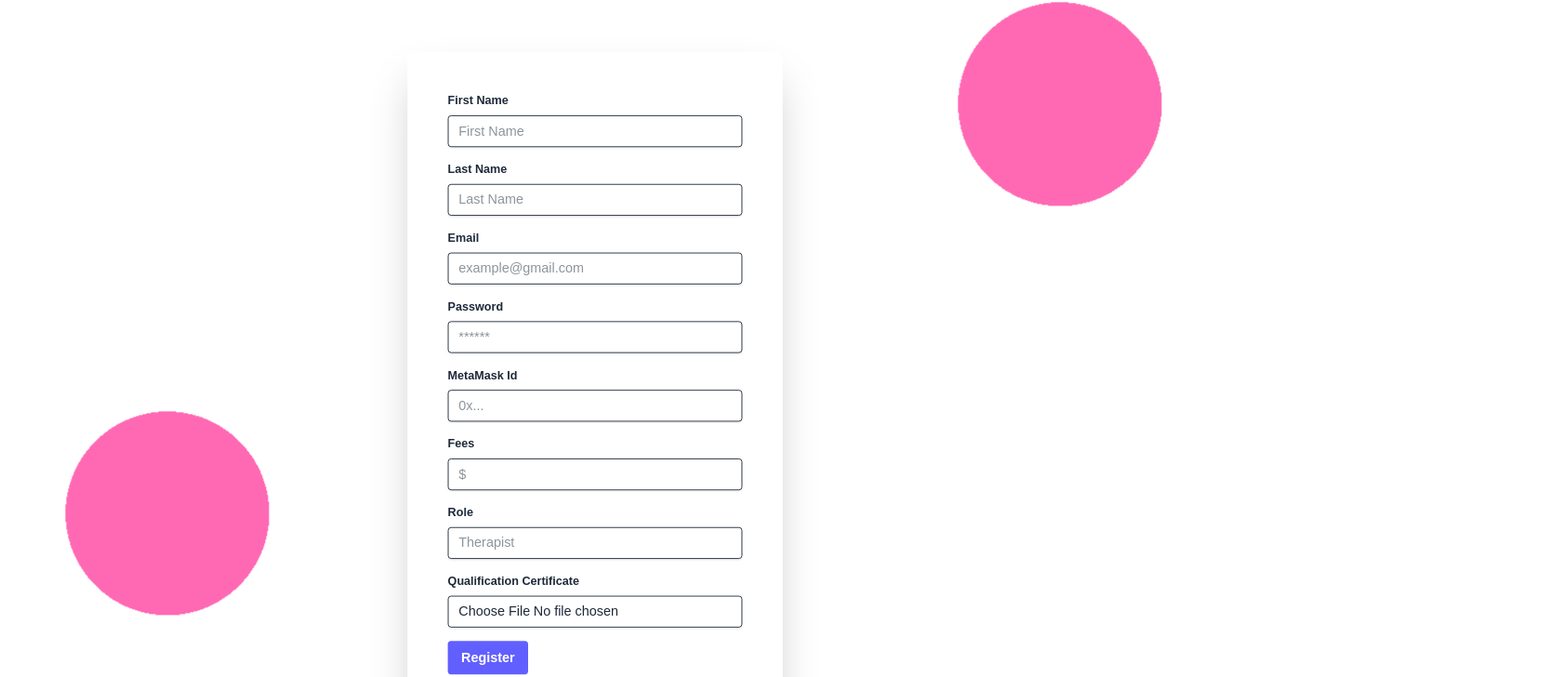
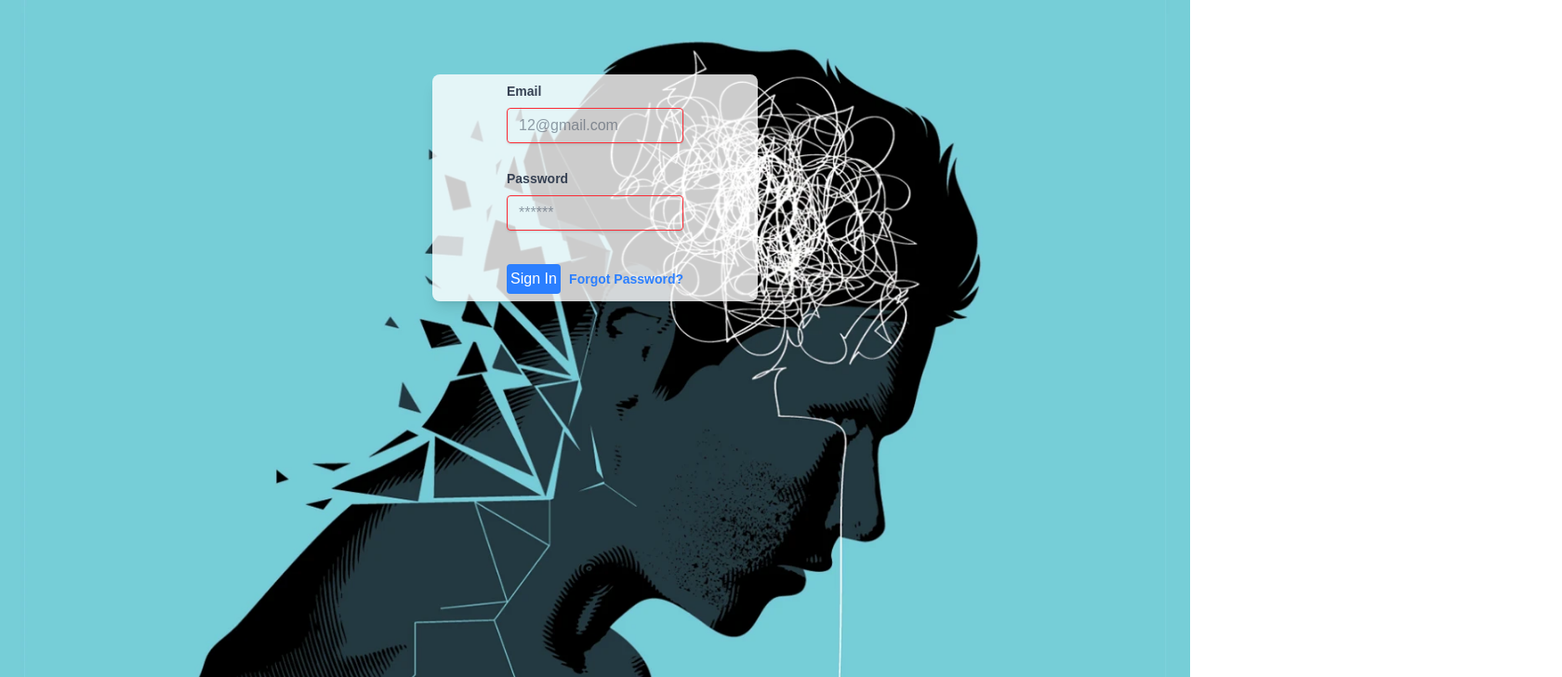
Before and after one commit to swastik1283/Serenify, a Next.js app: page /DoctorLogin in a window 1280 px wide. Shown: the top 728 px of the page at 93% size, 1680 px wide, since content can reach past the window. Built offline with nearby package versions, Linux system fonts and the light colour scheme.

Commit message:
DOctor Login

```diff
--- a/src/app/DoctorLogin/page.js
+++ b/src/app/DoctorLogin/page.js
@@ -1,385 +1,91 @@
 "use client";
-// import necessary components
-import { useState } from "react";
-import { useRouter } from "next/navigation";
-
-// define the component
-const DoctorLogin = () => {
-  // define state variables
-  const [fname, setfname] = useState("");
-  const [lname, setlname] = useState("");
-  const [email, setemail] = useState("");
-  const [password, setpassword] = useState("");
-  const [metaid, setmetaid] = useState("");
-  const [file, setfile] = useState(null);
-  const [fees, setfees] = useState("");
-  const [role, setrole] = useState("");
-  const [message, setMessage] = useState("");
+import React from 'react'
+import Image from 'next/image'
+import { useState } from 'react'
+import { useRouter } from 'next/navigation';
+const DocLogin = () => {
+  const [email,setemail]=useState("");
+  const [password,setpassword]=useState("");
+  const [message,setMessage]=useState("");
 const router = useRouter();
 
-  // define function to handle form submission
-  const handleRegister = async (e) => {
-    // prevent default form submission
+   const handleLogin=async(e)=>{
     e.preventDefault();
-    // reset message
     setMessage("");
 
-    // create form data
-    const formData = new FormData();
-    formData.append("fname", fname);
-    formData.append("lname", lname);
-    formData.append("email", email);
-    formData.append("password", password);
-    formData.append("metaid", metaid);
-    formData.append("file", file);
-    formData.append("fees", fees);
-    formData.append("role", role);
-
-    // make API call
-    const response = await fetch("api/auth/docregjs", {
-      method: "POST",
-      body: formData,
+  const response= await fetch("api/auth/doclogin",{
+method:"POST",
+body:JSON.stringify({email,password}),
+headers:{"Content-Type":"application/json"},
+   })
+   const data =await response.json();
+   if(response.ok){
+    setMessage("Login successful");
+    setTimeout(()=>{
+      router.push("/Docdash"),2000
     });
-    // get response data
-    const data = await response.json();
-    // if response is OK, set message to success and redirect after 2 seconds
-    if (response.ok) {
-      setMessage("Registration successful");
-      setTimeout(() => {
-        router.push("/DoctorLogin"), 2000;
-      });
-    } else {
-      // if response is not OK, set message to error
+  }
+    else{
       setMessage(data.error);
     }
    };
+    return (
 
-  // return JSX
-  return (
-    <section className="relative flex justify-center items-center ">
-      {/* add two circles in the background that move in and out of each other */}
-      <div className="absolute top-10 right-140 w-full h-full">
-        <div className="blob1"></div>
-        <div className="blob2"></div>
-        <style jsx>{`
-          .blob1 {
-            position: absolute;
-            top: 50%;
-            left: 50%;
-            width: 200px;
-            height: 200px;
-            background: radial-gradient(
-              rgb(255, 240, 105),
-              rgb(255, 240, 105) 70%,
-              transparent 70%
-            );
-            border-radius: 70%;
-            animation: move 10s ease-in-out infinite;
-          }
+    <section className="relative w-full h-screen flex justify-center ">
+      <Image
+      src="/assets/1.webp"
+      layout="fill"
+      objectFit="cover"
+      alt="Background"
+      className="absolute top-0 left-0 w-full h-full z-[-1]"
+      />
 
-          .blob2 {
-            position: absolute;
-            top: 50%;
-            left: 50%;
-            width: 150px;
-            height: 150px;
-            background: radial-gradient(
-              rgb(255, 240, 105),
-              rgb(255, 240, 105) 70%,
-              transparent 70%
-            );
-            border-radius: 50%;
-            animation: move 12s ease-in-out infinite;
-            animation-delay: 0s;
-          }
-
-          @keyframes move {
-            0% {
-              transform: scale(1);
-            }
-            50% {
-              transform: scale(0.7);
-            }
-            100% {
-              transform: scale(1);
-            }
-          }
-
-          @keyframes rotate {
-            0% {
-              transform: rotate(-20deg) translateX(0px) scale(1);
-            }
-            25% {
-              transform: rotate(-70deg) translateX(50px) scale(1.2);
-            }
-            50% {
-              transform: rotate(-100deg) translateX(100px) scale(1.2);
-            }
-            100% {
-              transform: rotate(-360deg) translateX(0px) scale(1);
-            }
-          }
-
-          .blob2 {
-            animation: rotate 5s ease-in-out infinite;
-          }
-        `}</style>
-      </div>
-      {/* add two circles in the background that move in and out of each other */}
-      <div className="absolute bottom-100 left-100 w-full h-full">
-        <div className="blob1"></div>
-        <div className="blob2"></div>
-        <style jsx>{`
-          .blob1 {
-            position: absolute;
-            top: 50%;
-            left: 50%;
-            width: 200px;
-            height: 200px;
-            background: radial-gradient(#ff69b4, #ff69b4 70%, transparent 70%);
-            border-radius: 50%;
-            animation: move 12s ease-in-out infinite;
-          }
-
-          .blob2 {
-            position: absolute;
-            top: 50%;
-            left: 50%;
-            width: 150px;
-            height: 150px;
-            background: radial-gradient(#ff69b4, #ff69b4 70%, transparent 70%);
-            border-radius: 50%;
-            animation: move 16s ease-in-out infinite;
-            animation-delay: 2.5s;
-          }
-
-          @keyframes move {
-            0% {
-              transform: scale(1);
-            }
-            10% {
-              transform: scale(1.3);
-            }
-            20% {
-              transform: scale(0.9);
-            }
-            30% {
-              transform: scale(1.2);
-            }
-            40% {
-              transform: scale(0.8);
-            }
-            50% {
-              transform: scale(1.3);
-            }
-            60% {
-              transform: scale(1.1);
-            }
-            70% {
-              transform: scale(0.9);
-            }
-            80% {
-              transform: scale(1.2);
-            }
-            90% {
-              transform: scale(0.8);
-            }
-            100% {
-              transform: scale(1);
-            }
-          }
-
-          @keyframes rotate {
-            0% {
-              transform: rotate(40deg) translateX(0px) scale(1);
-            }
-            10% {
-              transform: rotate(10deg) translateX(50px) scale(1.2);
-            }
-            20% {
-              transform: rotate(-50deg) translateX(-25px) scale(0.8);
-            }
-            30% {
-              transform: rotate(60deg) translateX(75px) scale(1.3);
-            }
-            40% {
-              transform: rotate(-20deg) translateX(-50px) scale(0.9);
-            }
-            50% {
-              transform: rotate(100deg) translateX(100px) scale(1.2);
-            }
-            60% {
-              transform: rotate(-80deg) translateX(-75px) scale(0.8);
-            }
-            70% {
-              transform: rotate(50deg) translateX(25px) scale(1.1);
-            }
-            80% {
-              transform: rotate(-60deg) translateX(-100px) scale(0.9);
-            }
-            90% {
-              transform: rotate(20deg) translateX(50px) scale(1.2);
-            }
-            100% {
-              transform: rotate(300deg) translateX(0px) scale(1);
-            }
-          }
-
-          .blob2 {
-            animation: rotate 16s ease-in-out infinite;
-          }
-        `}</style>
-      </div>
-      {/* form */}
-      <form
-        onSubmit={handleRegister}
-        className="bg-white/80 rounded-lg shadow-2xl max-w-md w-full p-8 m-4 md:w-1/2 md:p-12 scale-90">
-        {/* first name */}
+    <form onSubmit={handleLogin}>
+      <div className="container mx-15 max-w-[350px] mx-auto mt-20 py-2 px-20  bg-white/80 rounded-lg shadow-lg">
       <div className="mb-4">
-          <label
-            className="block text-gray-800 text-sm font-bold mb-2"
-            htmlFor="FirstName">
-            First Name
-          </label>
-          <input
-            className="shadow appearance-none border rounded w-full py-2 px-3 text-gray-800 leading-tight focus:outline-none focus:shadow-outline"
-            id="FirstName"
-            type="text"
-            placeholder="First Name"
-            onChange={(e) => setfname(e.target.value)}
-            required
-          />
-        </div>
-
-        {/* last name */}
-        <div className="mb-4">
-          <label
-            className="block text-gray-800 text-sm font-bold mb-2"
-            htmlFor="LastName">
-            Last Name
-          </label>
-          <input
-            className="shadow appearance-none border rounded w-full py-2 px-3 text-gray-800 leading-tight focus:outline-none focus:shadow-outline"
-            id="LastName"
-            type="text"
-            placeholder="Last Name"
-            onChange={(e) => setlname(e.target.value)}
-            required
-          />
-        </div>
-
-        {/* email */}
-        <div className="mb-4">
-          <label
-            className="block text-gray-800 text-sm font-bold mb-2"
-            htmlFor="email">
+               <label className="block text-gray-700 text-sm font-bold mb-2" htmlFor="password">
            Email
                </label>
                <input
-            className="shadow appearance-none border rounded w-full py-2 px-3 text-gray-800 leading-tight focus:outline-none focus:shadow-outline"
+               className="shadow appearance-none border border-red-500 rounded w-full py-2 px-3 text-gray-700 mb-3 leading-tight focus:outline-none focus:shadow-outline"
                id="email"
                type="email"
-            placeholder="example@gmail.com"
-            onChange={(e) => setemail(e.target.value)}
-            required
+               placeholder="12@gmail.com"
+               onChange={(e)=>setemail(e.target.value)} required
                />
                </div>
-
-        {/* password */}
-        <div className="mb-4">
-          <label
-            className="block text-gray-800 text-sm font-bold mb-2"
-            htmlFor="password">
+        <div className="mb-6">
+            <label className="block text-gray-700 text-sm font-bold mb-2" htmlFor="password">
             Password
             </label>
             <input
-            className="shadow appearance-none border rounded w-full py-2 px-3 text-gray-800 leading-tight focus:outline-none focus:shadow-outline"
+            className="shadow appearance-none border border-red-500 rounded w-full py-2 px-3 text-gray-700 mb-3 leading-tight focus:outline-none focus:shadow-outline"
             id="password"
             type="password"
             placeholder="******"
-            onChange={(e) => setpassword(e.target.value)}
-            required
+            onChange={(e)=>setpassword(e.target.value)} required
+
             />
         </div>
-
-        {/* meta id */}
-        <div className="mb-4">
-          <label
-            className="block text-gray-800 text-sm font-bold mb-2"
-            htmlFor="metaid">
-            MetaMask Id
-          </label>
-          <input
-            className="shadow appearance-none border rounded w-full py-2 px-3 text-gray-800 leading-tight focus:outline-none focus:shadow-outline"
-            id="metaid"
-            type="text"
-            placeholder="0x..."
-            onChange={(e) => setmetaid(e.target.value)}
-            required
-          />
-        </div>
-
-        {/* fees */}
-        <div className="mb-4">
-          <label
-            className="block text-gray-800 text-sm font-bold mb-2"
-            htmlFor="fees">
-            Fees
-          </label>
-          <input
-            className="shadow appearance-none border rounded w-full py-2 px-3 text-gray-800 leading-tight focus:outline-none focus:shadow-outline"
-            id="fees"
-            type="text"
-            placeholder="$"
-            onChange={(e) => setfees(e.target.value)}
-            required
-          />
-        </div>
-
-        {/* role */}
-        <div className="mb-4">
-          <label
-            className="block text-gray-800 text-sm font-bold mb-2"
-            htmlFor="role">
-            Role
-          </label>
-          <input
-            className="shadow appearance-none border rounded w-full py-2 px-3 text-gray-800 leading-tight focus:outline-none focus:shadow-outline"
-            id="role"
-            type="text"
-            placeholder="Therapist"
-            onChange={(e) => setrole(e.target.value)}
-            required
-          />
-        </div>
-
-        {/* qualification certificate */}
-        <div className="mb-4">
-          <label
-            className="block text-gray-800 text-sm font-bold mb-2"
-            htmlFor="file">
-            Qualification Certificate
-          </label>
-          <input
-            type="file"
-            className="shadow appearance-none border rounded w-full py-2 px-3 text-gray-800 leading-tight focus:outline-none focus:shadow-outline"
-            onChange={(e) => setfile(e.target.files[0])}
-            required
-          />
-        </div>
-
-        {/* submit button */}
         <div className="flex items-center justify-between">
             <button
-            className="bg-indigo-500 hover:bg-indigo-700 text-white font-bold py-2 px-4 rounded focus:outline-none focus:shadow-outline"
-            type="submit">
-            Register
+            className="bg-blue-500 hover:bg-blue-700 text-white  py-1 px-1 rounded focus:outline-none focus:shadow-outline"
+            type="submit"
+
+            >
+            Sign In
             </button>
-          <p className="text-black">{message}</p>
+            <a
+            className="inline-block align-baseline font-bold text-sm text-blue-500 hover:text-blue-800"
+            href="#"
+            >
+            Forgot Password?
+            </a>
+        </div>
         </div>
     </form>
     </section>
-  );
-};
+  )
+}
 
-export default DoctorLogin;
+export default DocLogin
```
Lines whose indentation alone changed are shown as unchanged.
